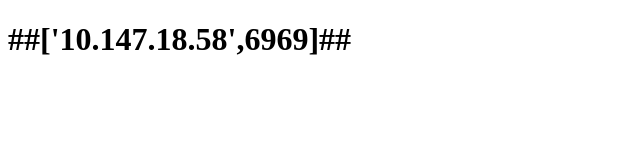
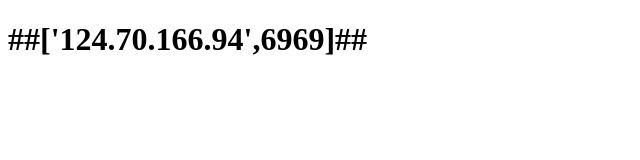
Before and after one commit to liyue983/win, a website: page index.html in a window 1280 px wide. Shown: the whole page, without its empty margins (0-640 px from the left). Drawn offline with Linux system fonts and the light colour scheme.

Commit message:
Update index.html

```diff
--- a/index.html
+++ b/index.html
@@ -5,6 +5,6 @@
 <title>windows</title>
 </head>
 <body>
-    <h1>##['10.147.18.58',6969]##</h1>
+    <h1>##['124.70.166.94',6969]##</h1>
 </body>
 </html>
```
